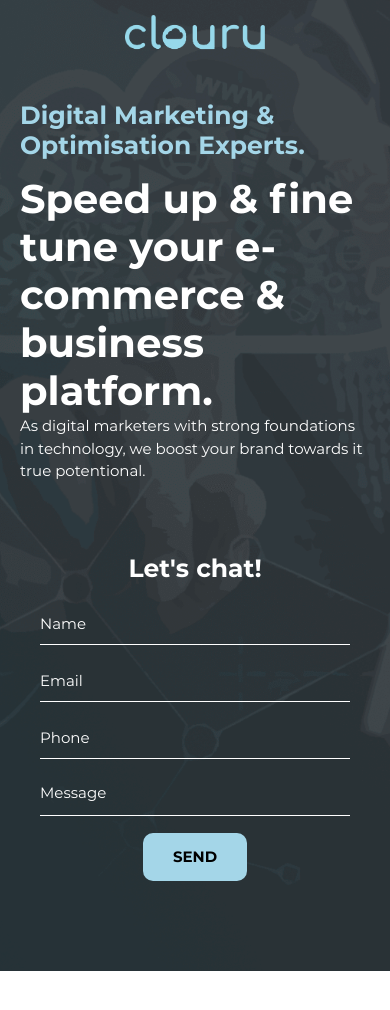
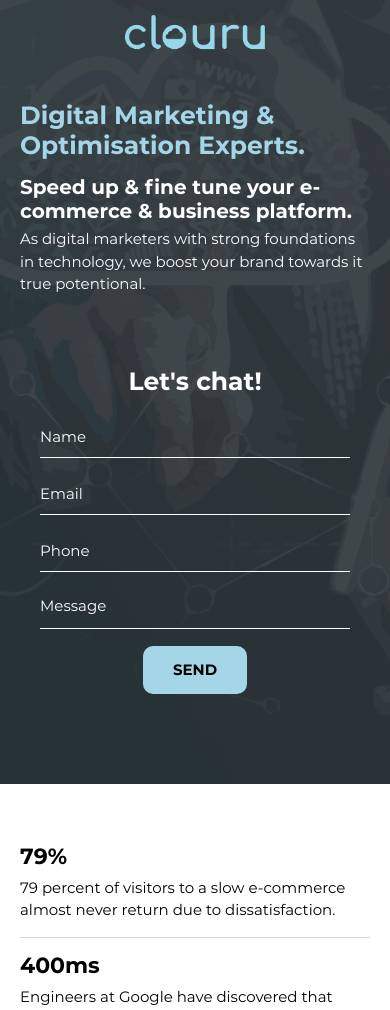
Before and after one commit to clouru/clouru-webpage, a PHP site: page / in a window 390 px wide. Shown: the top 1010 px of the page. Run offline with PHP 8.4, Linux system fonts and the light colour scheme.

Commit message:
fixed styling mobile

```diff
--- a/assets/css/style.css
+++ b/assets/css/style.css
@@ -2187,6 +2187,10 @@ body.open-custom-popup .site-header.allot-position {
   color: #a4d6e8;
   margin-bottom: 30px;
 }
+.digital-outsourcing-agency .banner .left-side h2 {
+  color: #FFFFFF;
+  margin-bottom: 15px;
+}
 .digital-outsourcing-agency .banner .left-side p {
   font-size: 22px;
   line-height: 1.5;
@@ -2239,6 +2243,9 @@ body.open-custom-popup .site-header.allot-position {
   .digital-outsourcing-agency .banner .left-side h1 {
     font-size: 35px;
   }
+  .digital-outsourcing-agency .banner .left-side h2 {
+    font-size: 30px;
+  }
   .digital-outsourcing-agency .nums ul li h4 {
     font-size: 30px;
   }
@@ -2253,6 +2260,9 @@ body.open-custom-popup .site-header.allot-position {
 @media (max-width: 991px) {
   .digital-outsourcing-agency .banner .left-side h1 {
     font-size: 30px;
+  }
+  .digital-outsourcing-agency .banner .left-side h2  {
+    font-size: 26px;
   }
   .digital-outsourcing-agency .banner .left-side p {
     font-size: 15px;
@@ -2277,6 +2287,10 @@ body.open-custom-popup .site-header.allot-position {
   .digital-outsourcing-agency .banner .left-side h1 {
     font-size: 25px;
     margin-bottom: 15px;
+  }
+  .digital-outsourcing-agency .banner .left-side h2 {
+    font-size: 20px;
+    margin-bottom: 5px;
   }
   .digital-outsourcing-agency .banner .left-side {
     margin-bottom: 30px;
```
